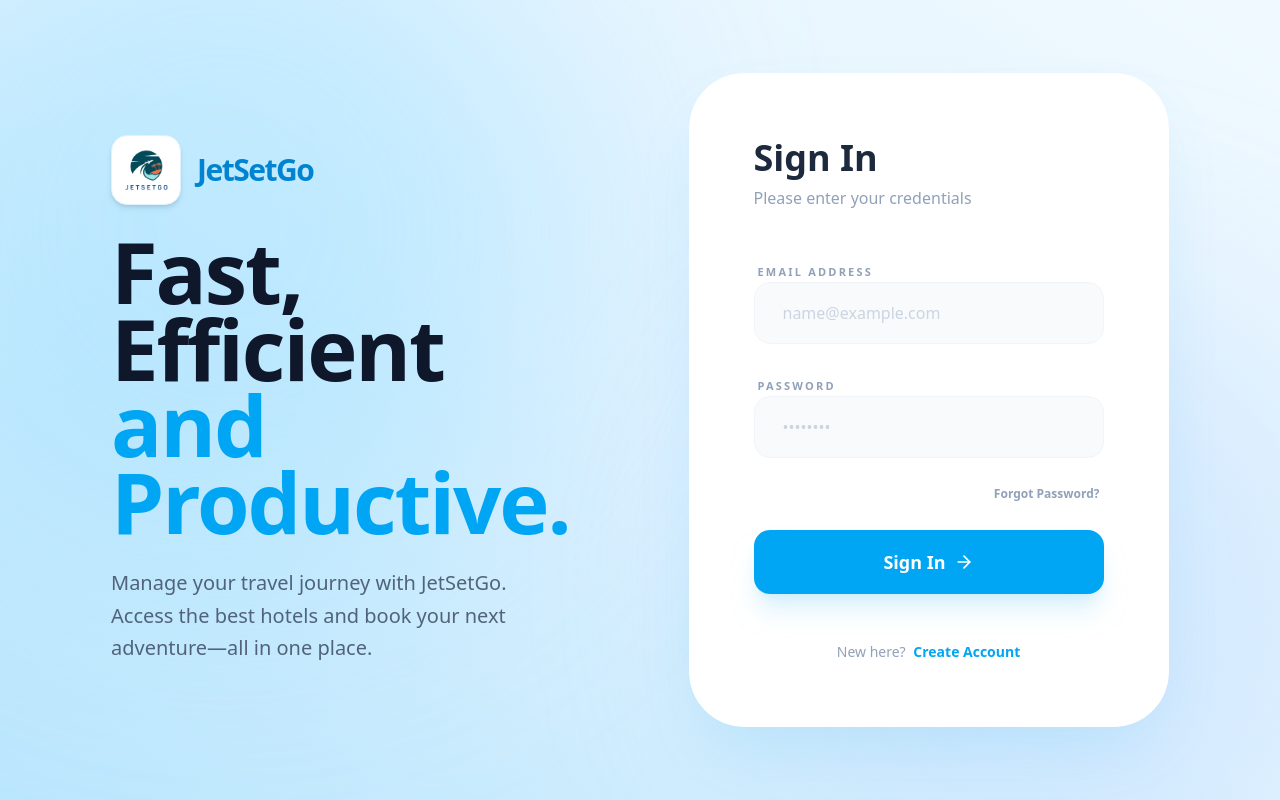
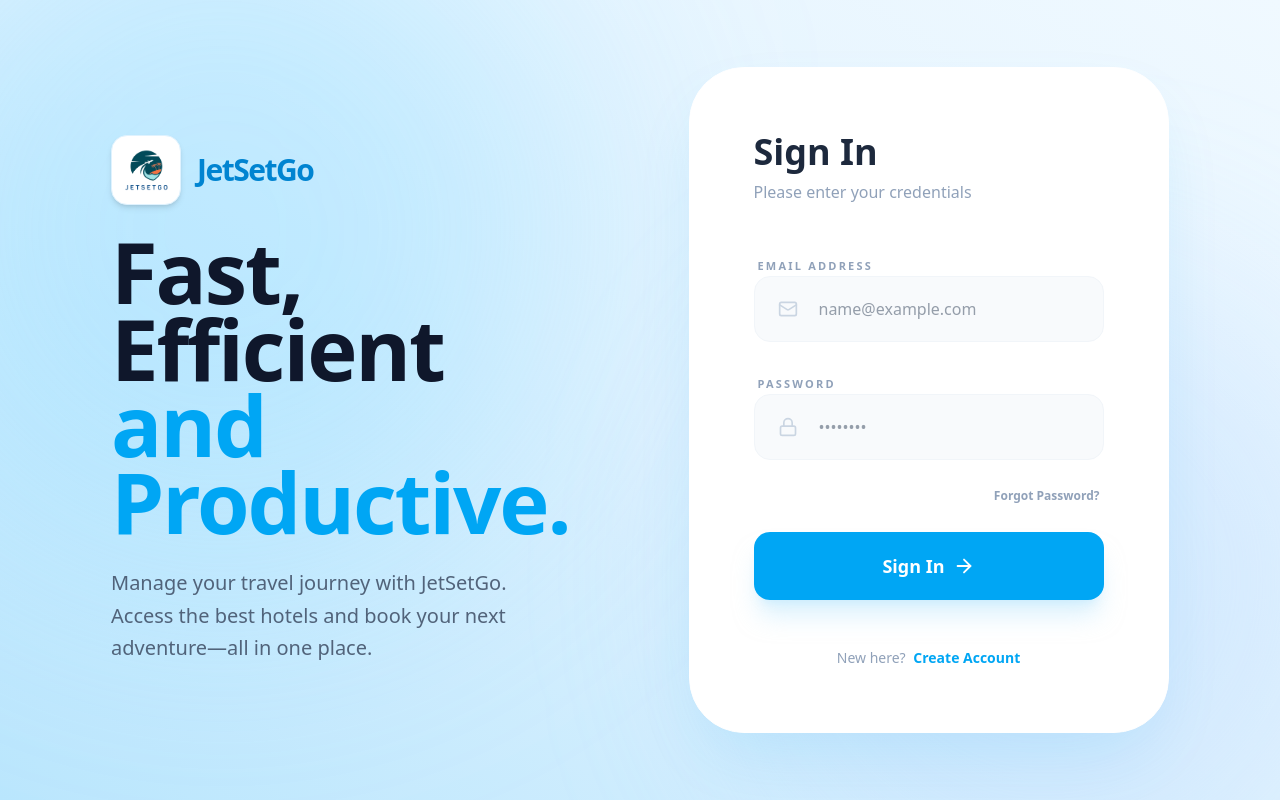
Before and after one commit to suyasha2/WebProject-JetSetGo-, a React app in the folder Frontend/: page /login in a window 1280 px wide. Built offline with nearby package versions, Linux system fonts and the light colour scheme; the HTML template or start-up script is replaced by a standard one.

Commit message:
Chnges required so updated

```diff
--- a/Frontend/src/Login.jsx
+++ b/Frontend/src/Login.jsx
@@ -15,6 +15,7 @@ const Login = () => {
     setLoading(true);
 
     try {
+      // Backend Port 8000 ma run huna parcha
       const res = await fetch("http://localhost:8000/api/auth/login", {
         method: "POST",
         headers: { "Content-Type": "application/json" },
@@ -24,14 +25,15 @@ const Login = () => {
       const data = await res.json();
 
       if (data.success) {
+        // User ko name local storage ma save garne Dashboard ma dekhauna
         localStorage.setItem("user", data.user.fullName);
         navigate("/dashboard");
       } else {
-        alert(data.message);
+        alert(data.message || "Invalid Credentials");
       }
     } catch (err) {
       console.error("Login Error:", err);
-      alert("Backend server is not working.");
+      alert("Backend server is not working. Terminal ma 'node server.js' run garnus.");
     } finally {
       setLoading(false);
     }
@@ -67,7 +69,7 @@ const Login = () => {
           </div>
         </div>
 
-        {/* RIGHT SIDE: LOGIN FORM (Premium White Card) */}
+        {/* RIGHT SIDE: LOGIN FORM */}
         <div className="w-full lg:w-1/2 flex items-center justify-center mt-12 lg:mt-0">
           <div className="bg-white rounded-[55px] shadow-[0_30px_70px_-20px_rgba(14,165,233,0.15)] w-full max-w-[480px] p-10 md:p-16 border border-white">
 
@@ -80,25 +82,31 @@ const Login = () => {
               {/* Email Field */}
               <div className="space-y-2.5">
                 <label className="text-[11px] font-black text-slate-400 uppercase tracking-[0.2em] ml-1">Email Address</label>
+                <div className="relative">
+                   <Mail className="absolute left-6 top-1/2 -translate-y-1/2 text-slate-300" size={20} />
                    <input
                     type="email"
                     placeholder="name@example.com"
-                  className="w-full px-7 py-4.5 bg-slate-50 border border-slate-100 rounded-2xl outline-none focus:ring-4 focus:ring-sky-500/10 focus:border-sky-400 focus:bg-white transition-all text-slate-700 font-medium placeholder:text-slate-300"
+                    className="w-full pl-16 pr-7 py-5 bg-slate-50 border border-slate-100 rounded-2xl outline-none focus:ring-4 focus:ring-sky-500/10 focus:border-sky-400 focus:bg-white transition-all text-slate-700 font-medium"
                     onChange={(e) => setFormData({ ...formData, email: e.target.value })}
                     required
                   />
+                </div>
               </div>
 
               {/* Password Field */}
               <div className="space-y-2.5">
                 <label className="text-[11px] font-black text-slate-400 uppercase tracking-[0.2em] ml-1">Password</label>
+                <div className="relative">
+                  <Lock className="absolute left-6 top-1/2 -translate-y-1/2 text-slate-300" size={20} />
                   <input
                     type="password"
                     placeholder="••••••••"
-                  className="w-full px-7 py-4.5 bg-slate-50 border border-slate-100 rounded-2xl outline-none focus:ring-4 focus:ring-sky-500/10 focus:border-sky-400 focus:bg-white transition-all text-slate-700 font-medium placeholder:text-slate-300"
+                    className="w-full pl-16 pr-7 py-5 bg-slate-50 border border-slate-100 rounded-2xl outline-none focus:ring-4 focus:ring-sky-500/10 focus:border-sky-400 focus:bg-white transition-all text-slate-700 font-medium"
                     onChange={(e) => setFormData({ ...formData, password: e.target.value })}
                     required
                   />
+                </div>
               </div>
 
               <div className="flex justify-end pr-1">
@@ -111,11 +119,11 @@ const Login = () => {
               <button
                 type="submit"
                 disabled={loading}
-                className="w-full bg-sky-500 text-white py-4.5 rounded-2xl font-black text-lg shadow-xl shadow-sky-200/50 hover:bg-slate-900 active:scale-[0.98] transition-all flex items-center justify-center gap-2 disabled:bg-slate-200 mt-4"
+                className="w-full bg-sky-500 text-white py-5 rounded-2xl font-black text-lg shadow-xl shadow-sky-200/50 hover:bg-slate-900 active:scale-[0.98] transition-all flex items-center justify-center gap-2 disabled:bg-slate-200 mt-4"
               >
                 {loading ? <Loader2 className="animate-spin" /> : (
                   <>
-                    Sign In <ArrowRight size={20} />
+                    Sign In <ArrowRight size={22} />
                   </>
                 )}
               </button>
```
Lines whose indentation alone changed are shown as unchanged.
